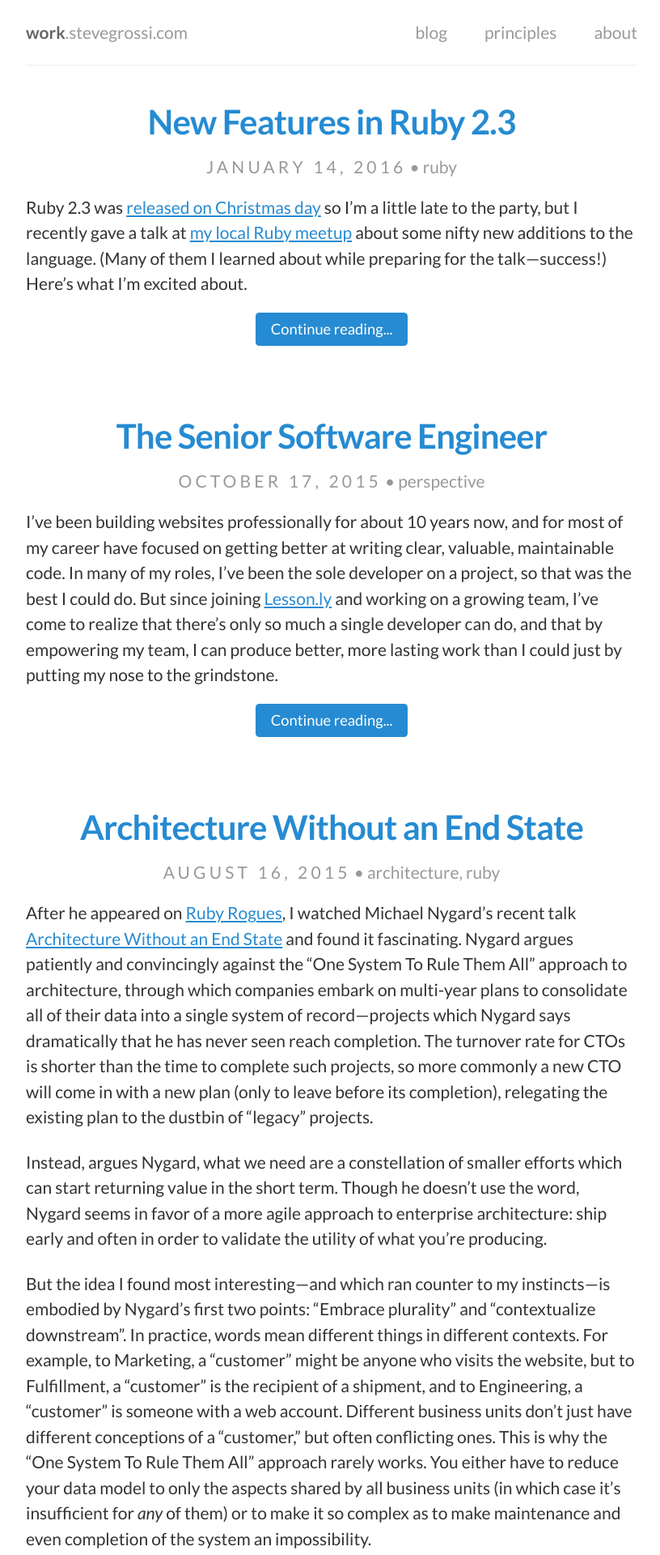
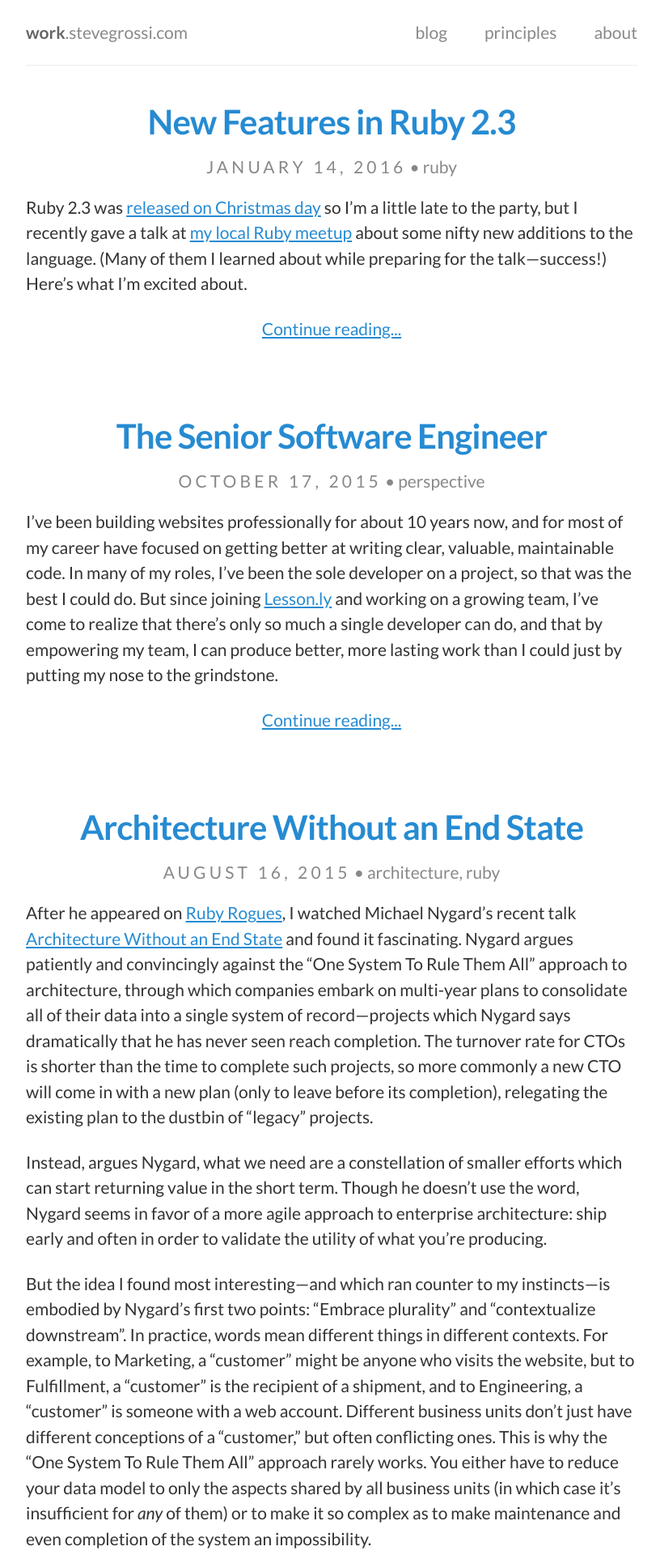
Before and after one commit to stevegrossi/stevegrossi.github.io, a Jekyll site: the page built from index.html, in a window 1280 px wide. Shown: the top 1920 px of the page at 81% size, without its empty margins (230-1046 px from the left). Built offline with Jekyll 4.4.1, drawn with Linux system fonts in a browser that asks for light colours; the list of posts is cut into pages by our own code.

Commit message:
Clean up some unused CSS
and make light text (e.g. block quotes) more readable

```diff
--- a/_sass/portfolio.sass
+++ /dev/null
@@ -1,43 +0,0 @@
-.project
-  overflow: hidden
-  padding-top: 2em
-  border-top: 1px solid $lighter-gray
-  &:first-child
-    border: 0
-
-.project-meta
-  float: left
-  width: 30%
-  padding-right: 4%
-  .tags, .client, .employer
-    display: block
-    color: $gray
-  .client, .employer
-    font-size: .875em
-
-.project-content
-  float: left
-  width: 66%
-  img
-    display: block
-    margin: 0 auto 2em
-    box-shadow: 0 2px 6px $light-gray
-    box-sizing: border-box
-    background-color: $lighter-gray
-  .mobile
-    padding: 4em 1em
-    border-radius: 1em
-  .tablet
-    padding: 1em .5em
-    border-radius: .5em
-
-.btn, a.btn
-  color: $body-background
-  padding: .5em 1em
-  background-color: $link-color
-  font-size: .875em
-  border-radius: .25em
-  text-decoration: none
-  transition: background-color .25s ease
-  &:hover
-    background-color: mix($dark, $link-color, 20%)
--- a/_sass/print.css.sass
+++ /dev/null
@@ -1,66 +0,0 @@
-body
-  font-size: 10pt
-  line-height: 1.25
-  padding: 0
-  margin: 0
-
-@page
-  margin: 10mm
-
-h1
-  font-size: 1.5em
-h2
-  font-size: 1.25em
-h3
-  font-size: 1em
-h4
-  font-size: .875em
-
-*,
-*:before,
-*:after
-  background: transparent !important
-  color: #000 !important
-  box-shadow: none !important
-  text-shadow: none !important
-a,
-a:visited
-  text-decoration: underline
-a[href]:after
-  content: " (" attr(href) ")"
-
-abbr[title]:after
-  content: " (" attr(title) ")"
-
-a[href^="#"]:after,
-a[href^="javascript:"]:after
-  content: ""
-
-pre,
-blockquote
-  border: 1px solid #999
-  page-break-inside: avoid
-
-thead
-  display: table-header-group
-
-tr,
-img
-  page-break-inside: avoid
-
-img
-  max-width: 100% !important
-
-p,
-h2,
-h3
-  orphans: 3
-  widows: 3
-
-h2,
-h3
-  page-break-after: avoid
-
-header[role="banner"],
-.site-footer
-  display: none
--- a/_sass/variables.sass
+++ b/_sass/variables.sass
@@ -13,7 +13,7 @@ $green:     #859900
 
 $darker-gray:   #333
 $dark-gray:     #666
-$gray:          #999
+$gray:          #888
 $light-gray:    #ccc
 $lighter-gray:  #eee
 $dark:          #2F353E
--- a/css/main.sass
+++ b/css/main.sass
@@ -8,5 +8,4 @@
 @import mixins
 @import base
 @import posts
-@import portfolio
 @import syntax
```
